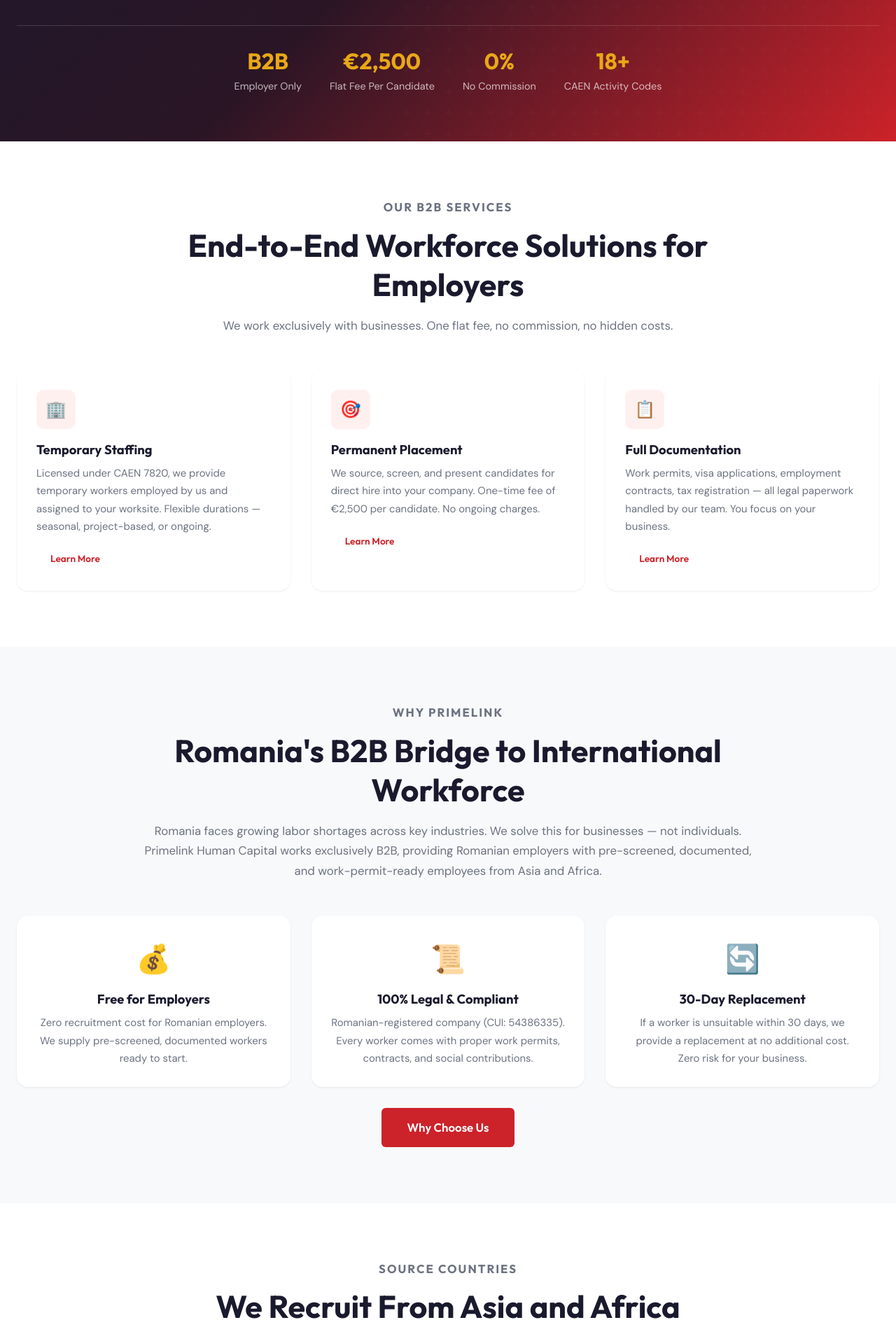
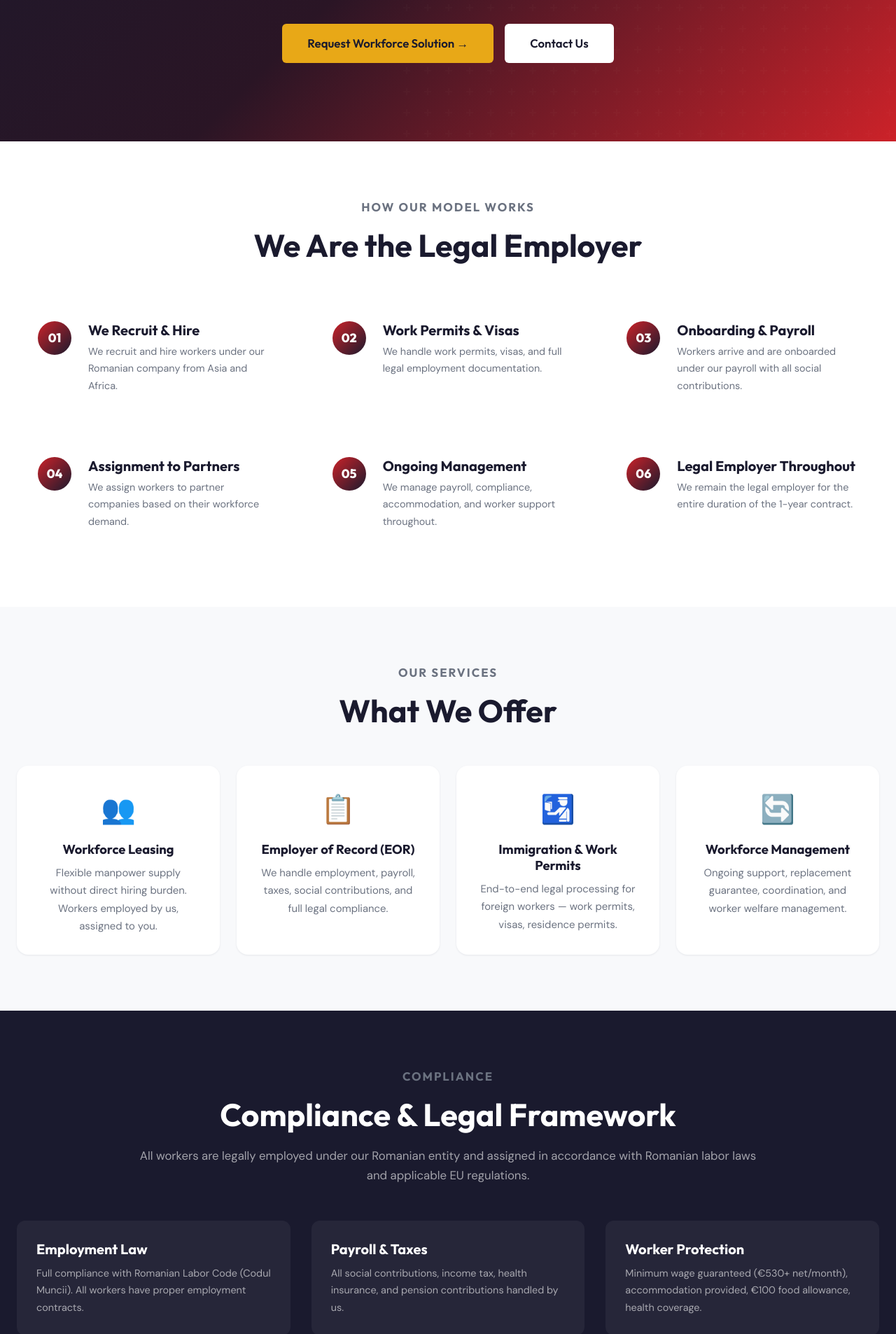
Before and after one commit to BIKASH907/PrimeLink, a Next.js app: page / in a window 1280 px wide. Shown: the part 534-2440 px from the top of the page at 70% size. Built offline with nearby package versions, Linux system fonts and the light colour scheme.

Commit message:
homepage: EOR & workforce leasing model, jobs: by industry no seasonal

```diff
--- a/pages/index.js
+++ b/pages/index.js
@@ -8,18 +8,17 @@
       <section className="hero">
         <div className="container">
           <div className="hero-content" style={{ textAlign: 'center', margin: '0 auto', maxWidth: '100%' }}>
-            <p className="section-label" style={{ color: 'var(--amber)' }}>B2B LICENSED STAFFING AGENCY IN ROMANIA</p>
-            <h1>Connecting <span className="highlight">Asian and African Talent</span> with Romanian Industry</h1>
-            <p style={{ maxWidth: '900px', margin: '0 auto 32px' }}>We are a Romanian-registered B2B workforce recruitment agency. We source skilled and semi-skilled workers from Nepal, India, Bangladesh, Sri Lanka, Philippines, Pakistan, Kenya, Nigeria, Ethiopia, and more — for Romanian employers across construction, manufacturing, hospitality, agriculture, logistics, and beyond.</p>
+            <p className="section-label" style={{ color: 'var(--amber)' }}>REGISTERED EMPLOYER IN ROMANIA</p>
+            <h1>Workforce Leasing & <span className="highlight">Employer-of-Record</span> Services in Romania</h1>
+            <p style={{ maxWidth: '900px', margin: '0 auto 32px' }}>We recruit, employ, and manage international workers under our Romanian entity, and legally assign them to partner companies across various industries.</p>
+            <div style={{ display: 'flex', gap: '20px', justifyContent: 'center', flexWrap: 'wrap', marginBottom: '32px' }}>
+              <span style={{ color: 'var(--amber)', fontWeight: 600, fontSize: '0.95rem' }}>✔ Registered Employer in Romania</span>
+              <span style={{ color: 'var(--amber)', fontWeight: 600, fontSize: '0.95rem' }}>✔ Full Employment & Payroll Management</span>
+              <span style={{ color: 'var(--amber)', fontWeight: 600, fontSize: '0.95rem' }}>✔ Compliant Workforce Supply Model</span>
+            </div>
             <div className="hero-buttons" style={{ justifyContent: 'center' }}>
-              <Link href="/employer-inquiry" className="btn btn-amber btn-lg">Hire Workers →</Link>
+              <Link href="/employer-inquiry" className="btn btn-amber btn-lg">Request Workforce Solution →</Link>
               <Link href="/contact" className="btn btn-white btn-lg">Contact Us</Link>
-            </div>
-            <div className="hero-stats" style={{ justifyContent: 'center' }}>
-              <div className="hero-stat"><h3>B2B</h3><p>Employer Only</p></div>
-              <div className="hero-stat"><h3>€2,500</h3><p>Flat Fee Per Candidate</p></div>
-              <div className="hero-stat"><h3>0%</h3><p>No Commission</p></div>
-              <div className="hero-stat"><h3>18+</h3><p>CAEN Activity Codes</p></div>
             </div>
           </div>
         </div>
@@ -28,29 +27,26 @@
       <section className="section">
         <div className="container">
           <div className="section-header">
-            <p className="section-label">Our B2B Services</p>
-            <h2>End-to-End Workforce Solutions for Employers</h2>
-            <p>We work exclusively with businesses. One flat fee, no commission, no hidden costs.</p>
+            <p className="section-label">How Our Model Works</p>
+            <h2>We Are the Legal Employer</h2>
           </div>
           <div className="grid-3">
-            <div className="card"><div className="card-body">
-              <div className="card-icon">🏢</div>
-              <h4 className="card-title">Temporary Staffing</h4>
-              <p className="card-text">Licensed under CAEN 7820, we provide temporary workers employed by us and assigned to your worksite. Flexible durations — seasonal, project-based, or ongoing.</p>
-              <Link href="/for-employers" className="btn btn-outline btn-sm" style={{ marginTop: '16px' }}>Learn More</Link>
-            </div></div>
-            <div className="card"><div className="card-body">
-              <div className="card-icon">🎯</div>
-              <h4 className="card-title">Permanent Placement</h4>
-              <p className="card-text">We source, screen, and present candidates for direct hire into your company. One-time fee of €2,500 per candidate. No ongoing charges.</p>
-              <Link href="/for-employers" className="btn btn-outline btn-sm" style={{ marginTop: '16px' }}>Learn More</Link>
-            </div></div>
-            <div className="card"><div className="card-body">
-              <div className="card-icon">📋</div>
-              <h4 className="card-title">Full Documentation</h4>
-              <p className="card-text">Work permits, visa applications, employment contracts, tax registration — all legal paperwork handled by our team. You focus on your business.</p>
-              <Link href="/recruitment-process" className="btn btn-outline btn-sm" style={{ marginTop: '16px' }}>Learn More</Link>
-            </div></div>
+            {[
+              { num: '01', title: 'We Recruit & Hire', desc: 'We recruit and hire workers under our Romanian company from Asia and Africa.' },
+              { num: '02', title: 'Work Permits & Visas', desc: 'We handle work permits, visas, and full legal employment documentation.' },
+              { num: '03', title: 'Onboarding & Payroll', desc: 'Workers arrive and are onboarded under our payroll with all social contributions.' },
+              { num: '04', title: 'Assignment to Partners', desc: 'We assign workers to partner companies based on their workforce demand.' },
+              { num: '05', title: 'Ongoing Management', desc: 'We manage payroll, compliance, accommodation, and worker support throughout.' },
+              { num: '06', title: 'Legal Employer Throughout', desc: 'We remain the legal employer for the entire duration of the 1-year contract.' },
+            ].map((step, i) => (
+              <div className="process-step" key={i}>
+                <div className="step-number">{step.num}</div>
+                <div>
+                  <h4 style={{ marginBottom: '6px' }}>{step.title}</h4>
+                  <p style={{ color: 'var(--gray-500)', fontSize: '0.9rem' }}>{step.desc}</p>
+                </div>
+              </div>
+            ))}
           </div>
         </div>
       </section>
@@ -58,29 +54,54 @@
       <section className="section section-gray">
         <div className="container">
           <div className="section-header">
-            <p className="section-label">Why Primelink</p>
-            <h2>Romania's B2B Bridge to International Workforce</h2>
-            <p>Romania faces growing labor shortages across key industries. We solve this for businesses — not individuals. Primelink Human Capital works exclusively B2B, providing Romanian employers with pre-screened, documented, and work-permit-ready employees from Asia and Africa.</p>
+            <p className="section-label">Our Services</p>
+            <h2>What We Offer</h2>
           </div>
-          <div className="grid-3">
+          <div className="grid-4">
             <div className="card"><div className="card-body" style={{ textAlign: 'center' }}>
-              <div style={{ fontSize: '2.5rem', marginBottom: '12px' }}>💰</div>
-              <h4 className="card-title">Free for Employers</h4>
-              <p className="card-text">Zero recruitment cost for Romanian employers. We supply pre-screened, documented workers ready to start.</p>
+              <div style={{ fontSize: '2.5rem', marginBottom: '12px' }}>👥</div>
+              <h4 className="card-title">Workforce Leasing</h4>
+              <p className="card-text">Flexible manpower supply without direct hiring burden. Workers employed by us, assigned to you.</p>
             </div></div>
             <div className="card"><div className="card-body" style={{ textAlign: 'center' }}>
-              <div style={{ fontSize: '2.5rem', marginBottom: '12px' }}>📜</div>
-              <h4 className="card-title">100% Legal & Compliant</h4>
-              <p className="card-text">Romanian-registered company (CUI: {COMPANY.cui}). Every worker comes with proper work permits, contracts, and social contributions.</p>
+              <div style={{ fontSize: '2.5rem', marginBottom: '12px' }}>📋</div>
+              <h4 className="card-title">Employer of Record (EOR)</h4>
+              <p className="card-text">We handle employment, payroll, taxes, social contributions, and full legal compliance.</p>
+            </div></div>
+            <div className="card"><div className="card-body" style={{ textAlign: 'center' }}>
+              <div style={{ fontSize: '2.5rem', marginBottom: '12px' }}>🛂</div>
+              <h4 className="card-title">Immigration & Work Permits</h4>
+              <p className="card-text">End-to-end legal processing for foreign workers — work permits, visas, residence permits.</p>
             </div></div>
             <div className="card"><div className="card-body" style={{ textAlign: 'center' }}>
               <div style={{ fontSize: '2.5rem', marginBottom: '12px' }}>🔄</div>
-              <h4 className="card-title">30-Day Replacement</h4>
-              <p className="card-text">If a worker is unsuitable within 30 days, we provide a replacement at no additional cost. Zero risk for your business.</p>
+              <h4 className="card-title">Workforce Management</h4>
+              <p className="card-text">Ongoing support, replacement guarantee, coordination, and worker welfare management.</p>
             </div></div>
           </div>
-          <div style={{ textAlign: 'center', marginTop: '30px' }}>
-            <Link href="/why-choose-us" className="btn btn-primary btn-lg">Why Choose Us</Link>
+        </div>
+      </section>
+
+      <section className="section section-dark">
+        <div className="container">
+          <div className="section-header">
+            <p className="section-label">Compliance</p>
+            <h2>Compliance & Legal Framework</h2>
+            <p style={{ color: 'rgba(255,255,255,0.6)' }}>All workers are legally employed under our Romanian entity and assigned in accordance with Romanian labor laws and applicable EU regulations.</p>
+          </div>
+          <div className="grid-3">
+            <div style={{ background: 'rgba(255,255,255,0.05)', padding: '28px', borderRadius: '12px' }}>
+              <h4 style={{ color: 'var(--white)', marginBottom: '10px' }}>Employment Law</h4>
+              <p style={{ color: 'rgba(255,255,255,0.6)', fontSize: '0.9rem' }}>Full compliance with Romanian Labor Code (Codul Muncii). All workers have proper employment contracts.</p>
+            </div>
+            <div style={{ background: 'rgba(255,255,255,0.05)', padding: '28px', borderRadius: '12px' }}>
+              <h4 style={{ color: 'var(--white)', marginBottom: '10px' }}>Payroll & Taxes</h4>
+              <p style={{ color: 'rgba(255,255,255,0.6)', fontSize: '0.9rem' }}>All social contributions, income tax, health insurance, and pension contributions handled by us.</p>
+            </div>
+            <div style={{ background: 'rgba(255,255,255,0.05)', padding: '28px', borderRadius: '12px' }}>
+              <h4 style={{ color: 'var(--white)', marginBottom: '10px' }}>Worker Protection</h4>
+              <p style={{ color: 'rgba(255,255,255,0.6)', fontSize: '0.9rem' }}>Minimum wage guaranteed (€530+ net/month), accommodation provided, €100 food allowance, health coverage.</p>
+            </div>
           </div>
         </div>
       </section>
@@ -90,7 +111,7 @@
           <div className="section-header">
             <p className="section-label">Source Countries</p>
             <h2>We Recruit From Asia and Africa</h2>
-            <p>Our recruitment network spans major labor markets across two continents.</p>
+            <p>Workers sourced through our B2B recruitment partners across two continents.</p>
           </div>
           <div className="grid-4">
             {[
@@ -112,23 +133,22 @@
         </div>
       </section>
 
-      <section className="section">
+      <section className="section section-gray">
         <div className="container">
           <div className="section-header">
             <p className="section-label">Industries</p>
             <h2>Sectors We Supply Workers To</h2>
-            <p>We provide workforce across Romania's highest-demand industries.</p>
           </div>
           <div className="grid-4">
             {[
-              { icon: '🏗️', title: 'Construction', desc: 'Masons, welders, electricians, carpenters, laborers' },
-              { icon: '🏭', title: 'Manufacturing', desc: 'Assembly operators, machine workers, technicians' },
+              { icon: '🏗️', title: 'Construction', desc: 'Welders, masons, electricians, carpenters, laborers' },
+              { icon: '🏭', title: 'Manufacturing', desc: 'CNC operators, assembly, machine operators' },
               { icon: '🍽️', title: 'Hospitality', desc: 'Cooks, hotel staff, cleaners, restaurant workers' },
-              { icon: '🌾', title: 'Agriculture', desc: 'Farm workers, greenhouse, food processing' },
-              { icon: '🚛', title: 'Logistics', desc: 'Warehouse workers, drivers, supply chain' },
-              { icon: '🏥', title: 'Healthcare', desc: 'Care assistants, nursing aids, support staff' },
-              { icon: '🧹', title: 'Facility Services', desc: 'Cleaning, maintenance, security' },
-              { icon: '🏪', title: 'Retail & Trade', desc: 'Sales assistants, stock management' },
+              { icon: '🌾', title: 'Agriculture', desc: 'Farm workers, food processing, greenhouse' },
+              { icon: '🚛', title: 'Logistics', desc: 'Warehouse, forklift operators, drivers' },
+              { icon: '🏥', title: 'Healthcare', desc: 'Care assistants, hospital support staff' },
+              { icon: '🧹', title: 'Facility Services', desc: 'Industrial cleaning, building maintenance' },
+              { icon: '🏪', title: 'Retail & Trade', desc: 'Stock handlers, sales assistants' },
             ].map((item, i) => (
               <div className="card" key={i}><div className="card-body" style={{ textAlign: 'center', padding: '24px 16px' }}>
                 <div style={{ fontSize: '2.5rem', marginBottom: '12px' }}>{item.icon}</div>
@@ -138,38 +158,7 @@
             ))}
           </div>
           <div style={{ textAlign: 'center', marginTop: '36px' }}>
-            <Link href="/industries" className="btn btn-primary">View All Industries</Link>
-          </div>
-        </div>
-      </section>
-
-      <section className="section section-dark">
-        <div className="container">
-          <div className="section-header">
-            <p className="section-label">How It Works</p>
-            <h2>Our B2B Recruitment Process</h2>
-            <p style={{ color: 'rgba(255,255,255,0.6)' }}>A streamlined 6-step process from your inquiry to workers on your site.</p>
-          </div>
-          <div className="grid-3">
-            {[
-              { num: '01', title: 'You Submit Requirements', desc: 'Tell us positions, skills, quantity, and timeline through our employer inquiry form.' },
-              { num: '02', title: 'We Source Candidates', desc: 'Our network across Asia and Africa identifies candidates matching your exact needs.' },
-              { num: '03', title: 'Screen & Select', desc: 'Skills testing, interviews, medical checks, background verification — we handle it all.' },
-              { num: '04', title: 'Documentation', desc: 'Work permits, visa applications, contracts — all legal paperwork processed by our team.' },
-              { num: '05', title: 'Travel & Arrival', desc: 'Workers travel to Romania. Airport pickup, accommodation, and orientation coordinated.' },
-              { num: '06', title: 'Placement & Support', desc: 'Workers start at your site. Ongoing support for both you and workers throughout the contract.' },
-            ].map((step, i) => (
-              <div className="process-step" key={i} style={{ background: 'rgba(255,255,255,0.05)' }}>
-                <div className="step-number">{step.num}</div>
-                <div>
-                  <h4 style={{ color: 'var(--white)', marginBottom: '8px' }}>{step.title}</h4>
-                  <p style={{ color: 'rgba(255,255,255,0.6)', fontSize: '0.9rem' }}>{step.desc}</p>
-                </div>
-              </div>
-            ))}
-          </div>
-          <div style={{ textAlign: 'center', marginTop: '36px' }}>
-            <Link href="/recruitment-process" className="btn btn-amber btn-lg">Full Process Details</Link>
+            <Link href="/jobs" className="btn btn-primary">View All Available Positions</Link>
           </div>
         </div>
       </section>
@@ -177,10 +166,10 @@
       <section className="section">
         <div className="container">
           <div className="cta-banner">
-            <h2>Ready to Solve Your Workforce Shortage?</h2>
-            <p>Zero recruitment cost for employers. We supply workers from Asia and Africa directly to your business. Submit requirements and receive candidates within 6-10 weeks.</p>
+            <h2>Need Workers for Your Business?</h2>
+            <p>We supply pre-screened, legally employed, work-permit-ready workers from Asia and Africa. Zero recruitment cost for Romanian employers.</p>
             <div className="cta-buttons">
-              <Link href="/employer-inquiry" className="btn btn-amber btn-lg">Submit Employer Inquiry →</Link>
+              <Link href="/employer-inquiry" className="btn btn-amber btn-lg">Request Workforce Solution →</Link>
               <Link href="/contact" className="btn btn-white btn-lg">Contact Us</Link>
             </div>
           </div>
@@ -192,7 +181,6 @@
           <div className="section-header">
             <p className="section-label">Legally Registered</p>
             <h2>Fully Compliant Romanian Company</h2>
-            <p>Primelink Human Capital is officially registered with the Romanian Trade Registry and operates under full EU compliance.</p>
           </div>
           <div className="grid-3">
             <div className="card"><div className="card-body">
@@ -206,19 +194,19 @@
               </tbody></table>
             </div></div>
             <div className="card"><div className="card-body">
-              <h4 className="card-title">Business Details</h4>
+              <h4 className="card-title">Business Model</h4>
               <table style={{ width: '100%', fontSize: '0.88rem' }}><tbody>
-                <tr><td style={{ padding: '6px 0', color: 'var(--gray-400)' }}>Legal Form</td><td style={{ padding: '6px 0', fontWeight: 600 }}>S.R.L. (Limited Liability)</td></tr>
-                <tr><td style={{ padding: '6px 0', color: 'var(--gray-400)' }}>Primary CAEN</td><td style={{ padding: '6px 0', fontWeight: 600 }}>7820 — Temporary Staffing</td></tr>
-                <tr><td style={{ padding: '6px 0', color: 'var(--gray-400)' }}>Model</td><td style={{ padding: '6px 0', fontWeight: 600 }}>B2B Only</td></tr>
-                <tr><td style={{ padding: '6px 0', color: 'var(--gray-400)' }}>Pricing</td><td style={{ padding: '6px 0', fontWeight: 600 }}>Free for employers</td></tr>
+                <tr><td style={{ padding: '6px 0', color: 'var(--gray-400)' }}>Primary CAEN</td><td style={{ padding: '6px 0', fontWeight: 600 }}>7820 — Workforce Leasing</td></tr>
+                <tr><td style={{ padding: '6px 0', color: 'var(--gray-400)' }}>Model</td><td style={{ padding: '6px 0', fontWeight: 600 }}>EOR & Workforce Leasing</td></tr>
+                <tr><td style={{ padding: '6px 0', color: 'var(--gray-400)' }}>Contracts</td><td style={{ padding: '6px 0', fontWeight: 600 }}>1 Year + Work Permit</td></tr>
+                <tr><td style={{ padding: '6px 0', color: 'var(--gray-400)' }}>Employer Cost</td><td style={{ padding: '6px 0', fontWeight: 600 }}>Zero recruitment fee</td></tr>
                 <tr><td style={{ padding: '6px 0', color: 'var(--gray-400)' }}>Status</td><td style={{ padding: '6px 0' }}><span className="status-badge status-active">Active</span></td></tr>
               </tbody></table>
             </div></div>
             <div className="card"><div className="card-body">
               <h4 className="card-title">Registered Office</h4>
               <p style={{ fontSize: '0.9rem', lineHeight: '1.7', marginBottom: '16px' }}>Strada Aleksandr Sergheevici Pușkin, Nr. 8, Ap. 2, Sector 1, București, Romania</p>
-              <p style={{ fontSize: '0.85rem', color: 'var(--gray-400)', lineHeight: '1.7' }}>Registered at Oficiul Registrului Comerțului de pe lângă Tribunalul București. Resolution Nr. 263477 / 30.03.2026. Administrator: BHAT BIKASH</p>
+              <p style={{ fontSize: '0.85rem', color: 'var(--gray-400)', lineHeight: '1.7' }}>Oficiul Registrului Comerțului de pe lângă Tribunalul București. Resolution Nr. 263477 / 30.03.2026. Administrator: BHAT BIKASH</p>
             </div></div>
           </div>
         </div>
```
Also changed, not shown: pages/jobs.js (+30 -30 lines).
